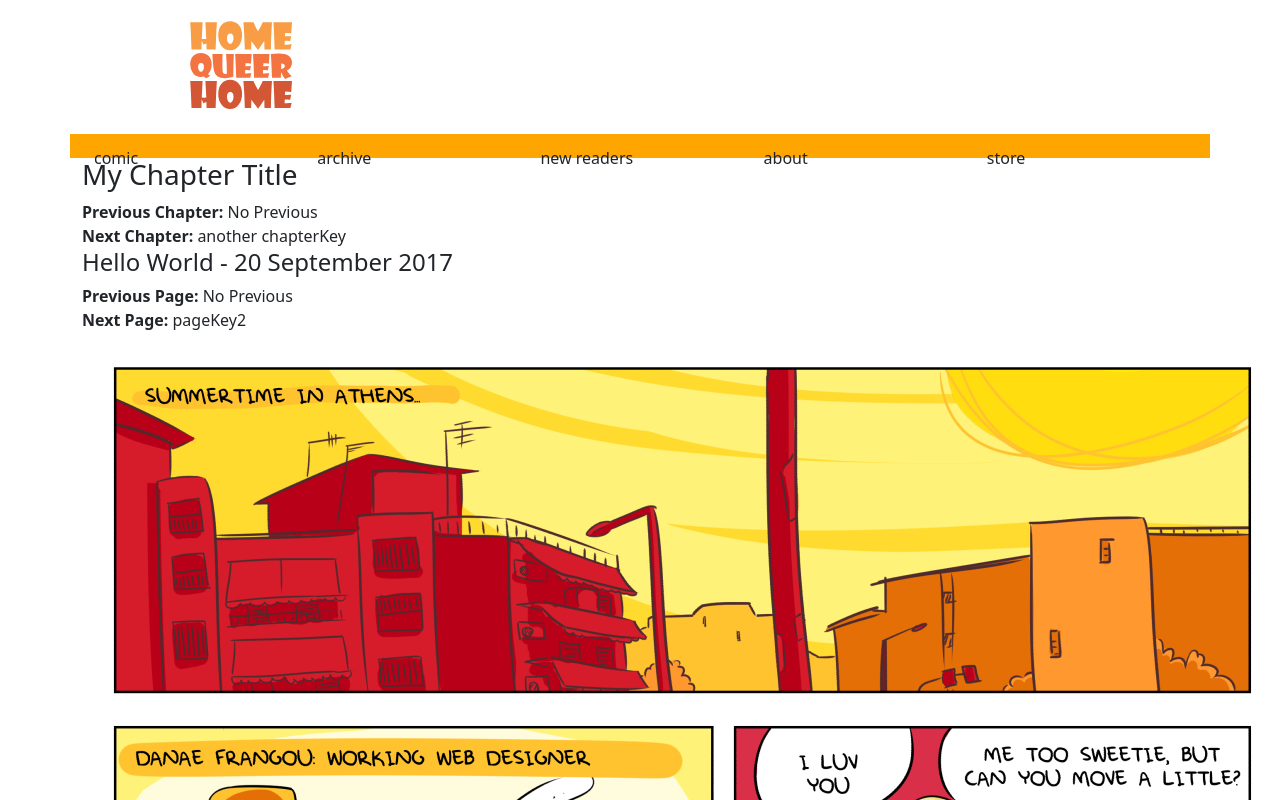
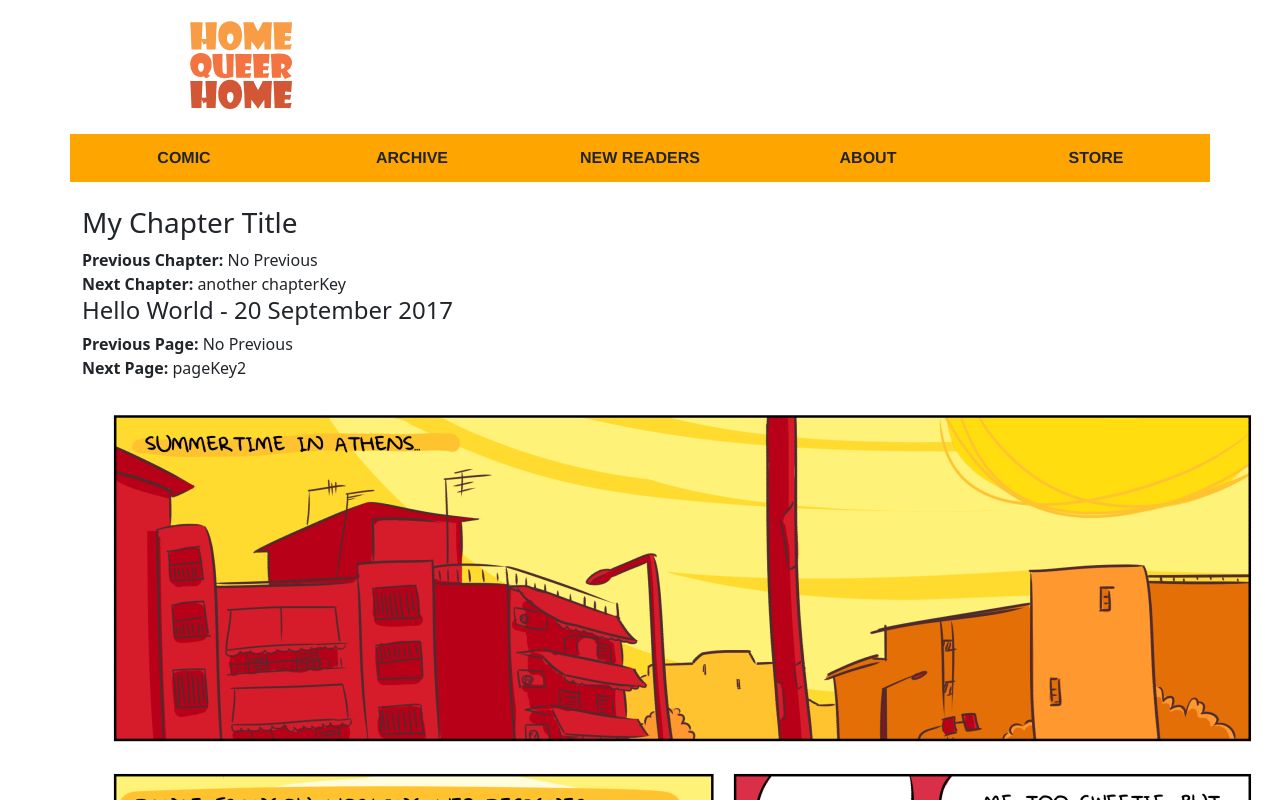
Before and after one commit to smar152/home-queer-home, a Next.js app: page /test in a window 1280 px wide. Shown: the top 800 px of the page. Built offline with nearby package versions, Linux system fonts and the light colour scheme.

Commit message:
styling header

```diff
--- a/Components/Header.js
+++ b/Components/Header.js
@@ -18,7 +18,7 @@ export default function Header() {
             </div>
           </Link>
         </div>
-        <nav className="row main-nav">
+        <nav className="row main-nav text-center mb-4">
           <div className="col">comic</div>
           <div className="col">archive</div>
           <div className="col">new readers</div>
@@ -38,8 +38,11 @@ export default function Header() {
 
           .main-nav {
             background: orange;
-            height: 24px;
-            padding: 12px;
+            padding: 12px 0;
+
+            font-family: "FuturaStdBold", Helvetica, Arial;
+            font-weight: 700;
+            text-transform: uppercase;
           }
         `}
       </style>
```
